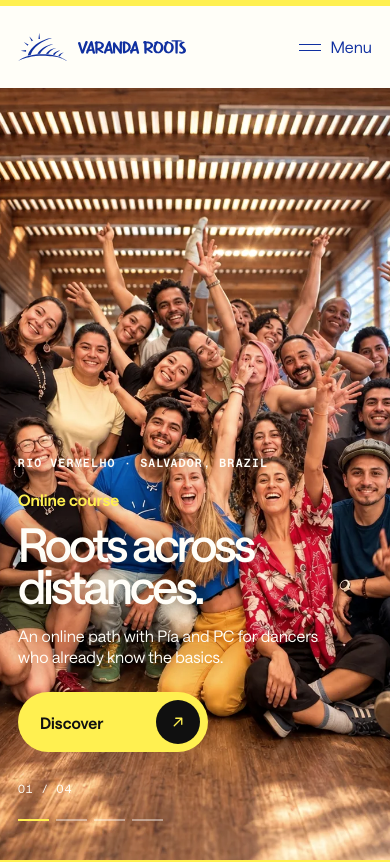
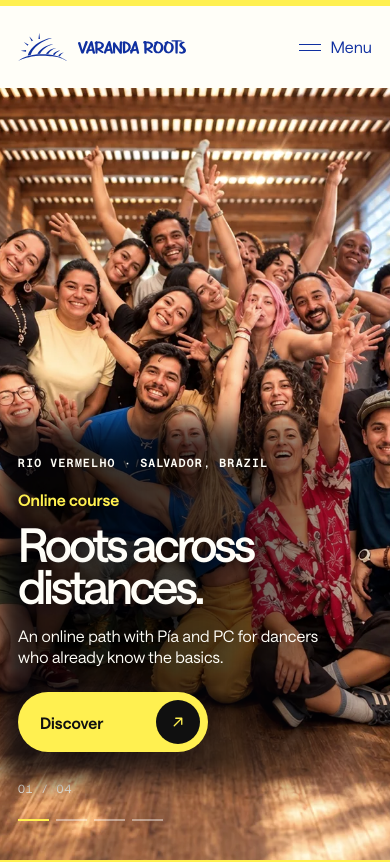
Before and after one commit to acssjr/varanda_roots_lp, a Next.js app: page /en in a window 390 px wide. Shown: the top 862 px of the page. Built offline with nearby package versions, Linux system fonts and the light colour scheme.

Commit message:
Improve mobile hero image positioning and text contrast

```diff
--- a/app/globals.css
+++ b/app/globals.css
@@ -152,7 +152,8 @@ html::-webkit-scrollbar-thumb:hover { background: var(--white); }
 .hero__mobile-image { display: none; }
 .hero__shade { z-index: 1; background: linear-gradient(90deg, rgba(6,7,10,.94) 0%, rgba(6,7,10,.72) 42%, rgba(6,7,10,.28) 72%, rgba(6,7,10,.08) 100%), linear-gradient(0deg, rgba(6,7,10,.72), transparent 56%); }
 .hero__content { position: relative; z-index: 2; display: flex; align-items: flex-end; justify-content: space-between; min-height: inherit; padding-block: clamp(80px, 10vh, 150px) 46px; }
-.hero__copy { width: min(800px, 75%); }
+.hero__copy { position: relative; isolation: isolate; width: min(800px, 75%); }
+.hero__copy::before { position: absolute; z-index: -1; inset: -42px -90px -38px -46px; content: ""; background: radial-gradient(ellipse at 24% 56%, rgba(3,4,8,.78) 0%, rgba(3,4,8,.62) 42%, rgba(3,4,8,.22) 68%, transparent 82%); filter: blur(16px); pointer-events: none; }
 .hero__copy :is(.eyebrow, .hero__kicker, h1, p) { text-shadow: 0 2px 22px rgba(0,0,0,.58); }
 .hero__kicker { display: block; margin-top: 48px; margin-bottom: 14px; color: var(--yellow); font-size: clamp(1rem, 1.25vw, 1.3rem); font-weight: 600; }
 .hero h1 { max-width: 780px; margin: 0; font-size: clamp(3.8rem, 7vw, 8.5rem); font-weight: 500; line-height: .86; letter-spacing: -.065em; text-wrap: balance; }
@@ -369,11 +370,16 @@ html::-webkit-scrollbar-thumb:hover { background: var(--white); }
   .main-navigation a { font-size: clamp(2.15rem, 9.3vw, 3.1rem); }
   .main-navigation .main-navigation__language { margin-top: 18px; padding-top: 16px; }
   .hero { min-height: calc(100svh - 72px); }
-  .hero__shade { background: linear-gradient(0deg, rgba(5,6,9,.99) 0%, rgba(5,6,9,.96) 28%, rgba(5,6,9,.82) 50%, rgba(5,6,9,.34) 68%, transparent 82%), linear-gradient(90deg, rgba(5,6,9,.3), transparent 82%); }
+  .hero__shade { background: linear-gradient(180deg, rgba(5,6,9,.06) 0%, rgba(5,6,9,.18) 22%, rgba(5,6,9,.72) 39%, rgba(5,6,9,.94) 57%, rgba(5,6,9,.985) 100%), linear-gradient(90deg, rgba(5,6,9,.48) 0%, rgba(5,6,9,.26) 72%, rgba(5,6,9,.12) 100%); }
   .hero__desktop-image { display: none; }
-  .hero__mobile-image { display: block; object-position: center 42%; transform: translateY(-2%) scale(1.045); }
+  .hero__mobile-image { display: block; object-position: center; transform-origin: center; }
+  .hero__slide:nth-child(1) .hero__mobile-image { transform: translateY(-8%) scale(1.18); }
+  .hero__slide:nth-child(2) .hero__mobile-image { transform: translateY(-7%) scale(1.16); }
+  .hero__slide:nth-child(3) .hero__mobile-image { transform: translateY(-6%) scale(1.14); }
+  .hero__slide:nth-child(4) .hero__mobile-image { transform: translateY(-6.5%) scale(1.15); }
   .hero__content { display: grid; align-content: end; padding-block: 32px 28px; }
   .hero__copy { width: 100%; }
+  .hero__copy::before { inset: -34px -18px -28px -22px; background: linear-gradient(90deg, rgba(3,4,8,.86) 0%, rgba(3,4,8,.7) 58%, rgba(3,4,8,.26) 88%, transparent 100%); filter: blur(14px); }
   .hero__kicker { margin-top: 20px; }
   .hero h1 { max-width: 100%; font-size: clamp(2.8rem, 12vw, 4.8rem); line-height: .9; overflow-wrap: anywhere; text-wrap: pretty; }
   .hero__copy > p { max-width: 92%; margin-block: 18px 24px; font-size: 1rem; }
```
Also changed, not shown: 1 other file (tests, documents, lock files or other folders).
